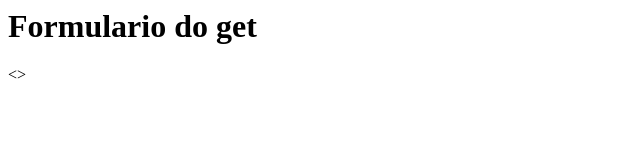
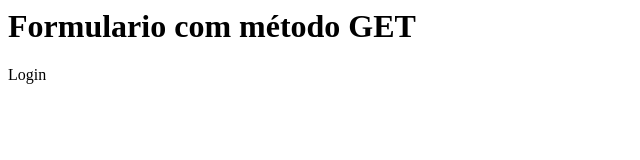
Before and after one commit to CEEMTI-BG-prof-Melissa/aula-05-13-05-lpw-arthur-e-renat, a plain HTML site: page Index.html in a window 1280 px wide. Shown: the whole page, without its empty margins (0-640 px from the left). Drawn offline with Linux system fonts and the light colour scheme.

Commit message:
Update Index.html

```diff
--- a/Index.html
+++ b/Index.html
@@ -1,8 +1,10 @@
 <html>
 <head>
-  <h1>Formulario do get</h1>
- <>
 </head>
 <body>
+    <h1>Formulario com método GET</h1>
+    <p>
+      Login <input="text">
+    </p>
 </body>
 </html>
```
